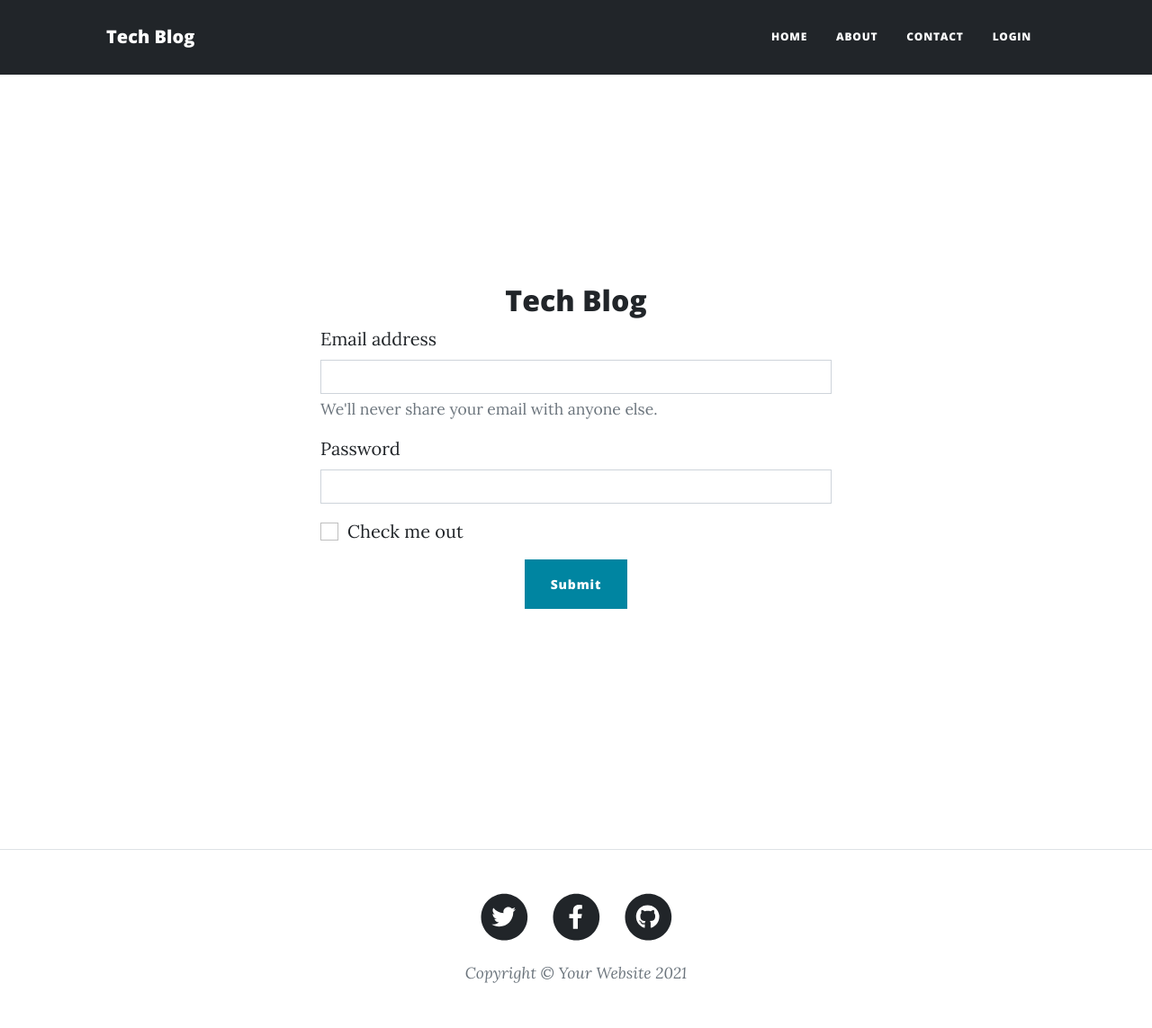
After one commit to gbr-mendes/tech-blog, a Django app: page /login in a window 1280 px wide. The commit adds this page. Shown: the whole page at 90% size. Run offline with Django 3.2, Linux system fonts and the light colour scheme; some libraries are stand-ins or nearby versions.

Commit message:
created login page

```diff
--- /dev/null
+++ b/app/blog/templates/blog/login.html
@@ -0,0 +1,35 @@
+{% extends 'base.html' %}
+{% block content %}
+<section class="mt-5 p-5">
+    <div class="container-fluid p-0 vh-100 d-flex flex-column justify-content-center align-items-center" id="main-content">
+        <div class="row justify-content-center w-50">
+            <div class="login-container col-12">
+                <div class="logo-area d-flex justify-content-center">
+                    <h2>Tech Blog</h2>
+                </div>
+                <div class="form-area">
+                    <form>
+                        <div class="mb-3">
+                          <label for="exampleInputEmail1" class="form-label">Email address</label>
+                          <input type="email" class="form-control" id="exampleInputEmail1" aria-describedby="emailHelp">
+                          <div id="emailHelp" class="form-text">We'll never share your email with anyone else.</div>
+                        </div>
+                        <div class="mb-3">
+                          <label for="exampleInputPassword1" class="form-label">Password</label>
+                          <input type="password" class="form-control" id="exampleInputPassword1">
+                        </div>
+                        <div class="mb-3 form-check">
+                          <input type="checkbox" class="form-check-input" id="exampleCheck1">
+                          <label class="form-check-label" for="exampleCheck1">Check me out</label>
+                        </div>
+                        <div class="btn-area d-flex justify-content-center">
+                            <button type="submit" class="btn btn-primary">Submit</button>
+                        </div>
+                      </form>
+                </div>
+            </div>
+
+        </div>
+    </div>
+</section>
+{% endblock content %}
--- a/app/blog/urls.py
+++ b/app/blog/urls.py
@@ -3,7 +3,8 @@ from . import views
 
 urlpatterns = [
     path('', views.index, name="index"),
-    path('about/', views.about, name="about"),
+    path('login', views.login, name="login"),
+    path('about', views.about, name="about"),
     path('contact', views.contact, name="contact"),
     path('post/<uuid:id>', views.post, name='post')
 ]
--- a/app/blog/views.py
+++ b/app/blog/views.py
@@ -5,6 +5,8 @@ from . import models
 def index(request):
     return render(request, 'blog/index.html')
 
+def login(request):
+    return render(request, 'blog/login.html')
 
 def about(request):
     return render(request, 'blog/about.html')
--- a/app/templates/partial/_nav.html
+++ b/app/templates/partial/_nav.html
@@ -1,6 +1,6 @@
-<nav class="navbar navbar-expand-lg navbar-light" id="mainNav">
+<nav class="navbar navbar-expand-lg navbar-light {%if 'login' in request.path%}bg-dark{%endif%}" id="mainNav">
     <div class="container px-4 px-lg-5">
-        <a class="navbar-brand" href="{%url 'index'%}">Start Bootstrap</a>
+        <a class="navbar-brand" href="{%url 'index'%}">Tech Blog</a>
         <button class="navbar-toggler" type="button" data-bs-toggle="collapse" data-bs-target="#navbarResponsive" aria-controls="navbarResponsive" aria-expanded="false" aria-label="Toggle navigation">
             Menu
             <i class="fas fa-bars"></i>
@@ -10,7 +10,7 @@
                 <li class="nav-item"><a class="nav-link px-lg-3 py-3 py-lg-4" href="{%url 'index'%}">Home</a></li>
                 <li class="nav-item"><a class="nav-link px-lg-3 py-3 py-lg-4" href="{%url 'about'%}">About</a></li>
                 <li class="nav-item"><a class="nav-link px-lg-3 py-3 py-lg-4" href="{%url 'contact'%}">Contact</a></li>
-                <li class="nav-item"><a class="nav-link px-lg-3 py-3 py-lg-4" href="#">Login</a></li>
+                <li class="nav-item"><a class="nav-link px-lg-3 py-3 py-lg-4" href="{%url 'login'%}">Login</a></li>
             </ul>
         </div>
     </div>
```
